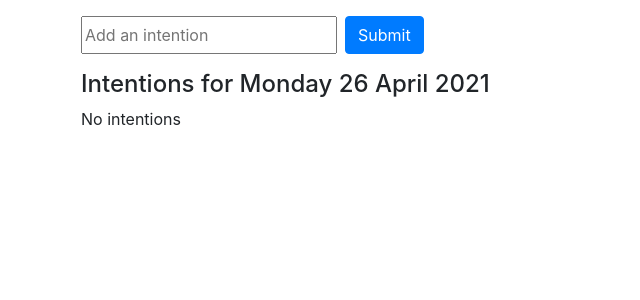
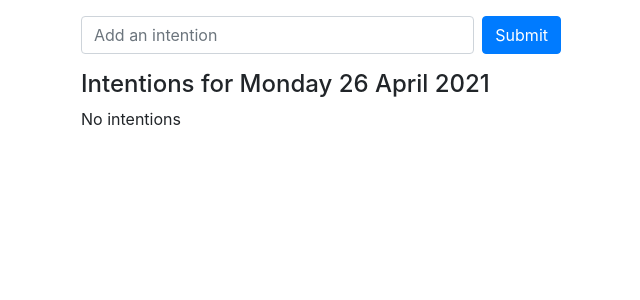
Before and after one commit to tadamcz/intentions-page, a Django app: page / in a window 1280 px wide. Shown: the part 56-356 px from the top of the page, without its empty margins (4-644 px from the left). Run offline with Django 3.2, Linux system fonts and the light colour scheme; the visitor is signed in with stand-in values (Sample User, id 1); data that the repository does not hold is empty; some libraries are stand-ins or nearby versions.

Commit message:
improve intention create form (create.html)

```diff
--- a/intentions_page/static/css/project.css
+++ b/intentions_page/static/css/project.css
@@ -65,7 +65,7 @@ input[name="neverminded"] {
 .intention_day {
     margin-bottom: 1em;
 }
-.intention_list {
+.intention_list, .create_intention {
     max-width: 30em;
 }
 
--- a/intentions_page/templates/components/create.html
+++ b/intentions_page/templates/components/create.html
@@ -1,8 +1,8 @@
 <div class="create_intention">
-<form action="{% url 'create' %}" method="post">
+<form action="{% url 'create' %}" method="post" style="width: 100%">
     {% csrf_token %}
-    <div class="d-flex flex-wrap">
-        <input class="form-control-md mr-1 mr-sm-2" name="title" id="title" required placeholder="Add an intention"/>
+    <div class="d-flex">
+        <input style="width: 100%" class="form-control mr-1 mr-sm-2" name="title" id="title" required placeholder="Add an intention"/>
         <button class="btn btn-md btn-primary">Submit</button>
     </div>
 </form>
```
